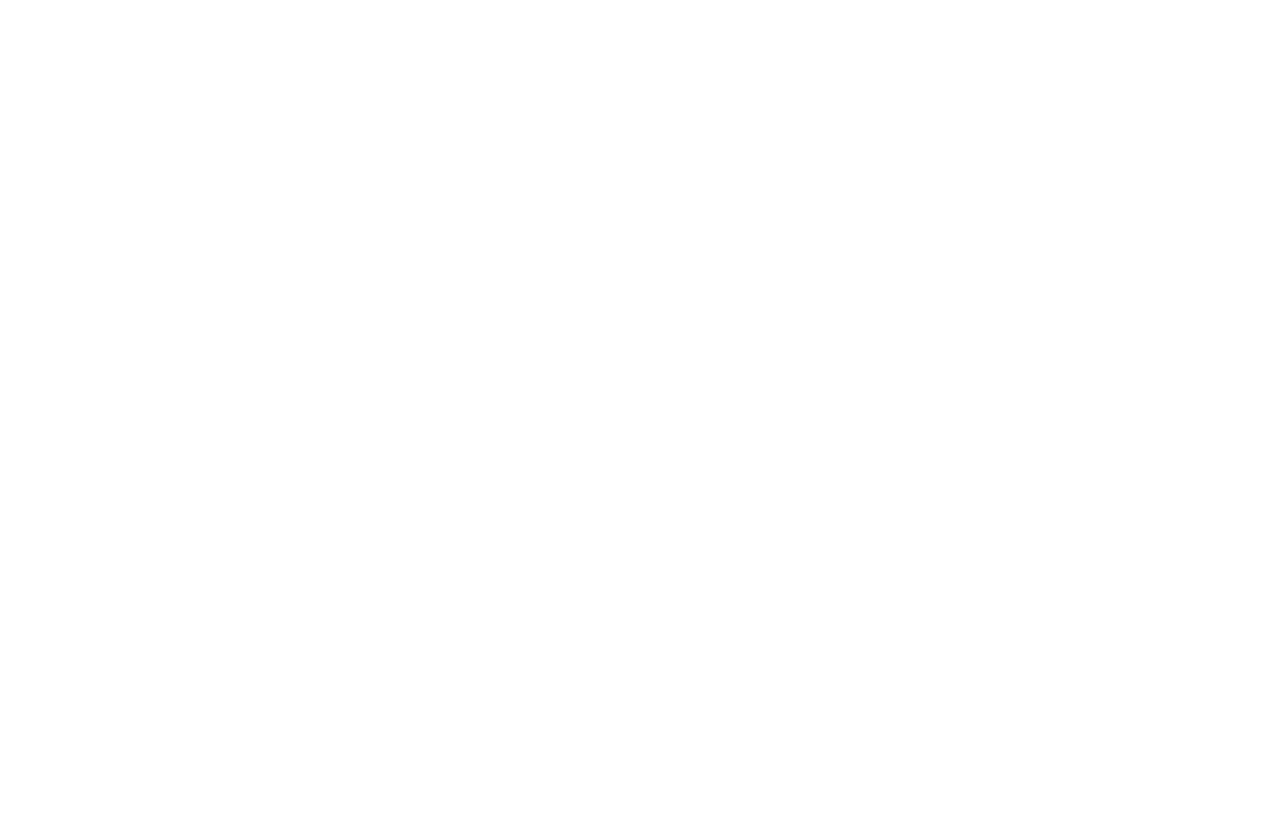
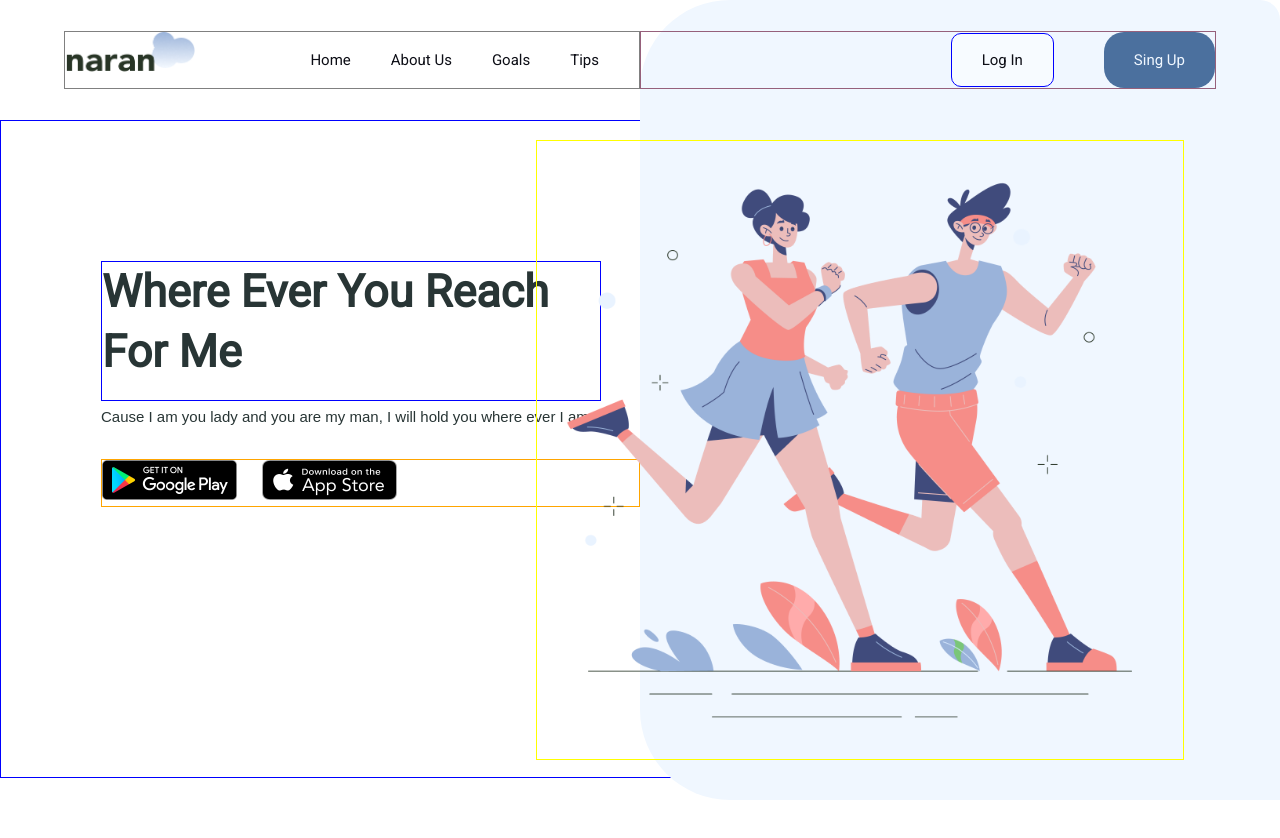
Before and after one commit to JosephPeru/webinformativavh, a plain HTML site: page index.html in a window 1280 px wide. Before the commit the page ends 800 px from the top, so only its background shows below. Drawn offline with Linux system fonts and the light colour scheme.

Commit message:
ED-Se avanzo hasta el hero del landing page

```diff
--- a/css/estilos.css
+++ b/css/estilos.css
@@ -0,0 +1,267 @@
+* {
+    margin: 0;
+    padding: 0;
+    box-sizing: border-box;
+  }
+
+  html {
+    font-size: 62.5%;
+    /* scroll-behavior: smooth; */
+  }
+
+  body {
+    --main-color: #283535;
+    --primry-color: #0d0e16;
+    --button-background: #4b709e;
+    --primary-button-background: #fe7649;
+    --background-color: #f0f7ff;
+  }
+
+  h1,
+  h2 {
+    font-family: 'Roboto', sans-serif;
+    color: var(--main-color);
+  }
+
+  h4,
+  h3 {
+    font-family: 'Mulish', sans-serif;
+    color: var(--main-color);
+  }
+
+  h3 {
+    font-weight: 750;
+    font-size: 2.2rem;
+    line-height: 6rem;
+    text-transform: capitalize;
+  }
+
+  p,
+  a,
+  li,
+  button {
+    font-family: 'Mulish', sans-serif;
+    color: var(--primry-color);
+  }
+
+  p {
+    font-size: 1.8rem;
+    line-height: 150%;
+    font-style: normal;
+    font-weight: normal;
+  }
+
+  a {
+    text-decoration: none;
+    cursor: pointer;
+  }
+
+  li {
+    list-style: none;
+  }
+
+  button {
+    padding: 1rem 3rem;
+    border-radius: 2rem;
+    border: none;
+    outline: none;
+    line-height: 3.6rem;
+    text-transform: capitalize;
+    cursor: pointer;
+    font-style: normal;
+    font-weight: normal;
+    font-size: 2rem;
+  }
+
+
+  .contenedor{
+    width: 90%;
+    max-width: 1200px;
+    margin: auto;
+  }
+
+/*===============================================ESTILOS AL MENU========================================*/
+
+
+/*-------LEFT SIDE------*/
+
+    header nav {
+    display: flex;
+    justify-content: space-between;
+    align-items: center;
+    width: 100%;
+    height: 12rem;
+}
+
+    header .contenedor .left-side-menu {
+    display: flex;
+    justify-content: space-between;
+    align-items: center;
+    width: 50%;
+    border: 1px solid gray;
+}
+
+    header nav .left-side-menu a img {
+    width: 13rem;
+    height: 5.4rem;
+}
+
+  header nav .left-side-menu .submenu {
+    height: inherit;
+    display: flex;
+    position: relative;
+
+  }
+
+  header nav .left-side-menu .submenu a {
+    margin-right: 4rem;
+  }
+
+  header nav .left-side-menu .submenu a li {
+    font-size: 1.5rem;
+    line-height: 3.6rem;
+    text-transform: capitalize;
+    transition: all 0.2s;
+    font-family: 'Roboto', sans-serif;
+  }
+
+  header nav .left-side-menu .submenu a li:hover{
+    color: var(--button-background);
+    border-bottom: 1px solid var(--main-color);
+    transition: all 5s;
+  }
+
+/*------------------RIGHT SIDE----------------*/
+
+  header .right-side-menu {
+      border: 1px solid rgb(150, 96, 123);
+      width: 50%;
+      z-index: 9;
+  }
+
+  header nav .right-side-menu .sub-menu {
+     width: 100%;
+     display: flex;
+     justify-content: flex-end;
+     align-items: center;
+     height: inherit;
+ }
+
+header nav .right-side-menu .sub-menu a{
+     margin-right: 5rem;
+     background: rgb(255, 255, 255, 0.5);
+     border: 1px solid blue;
+     border-radius: 1rem;
+     padding: 0.8rem 3rem;
+
+
+}
+
+header nav .right-side-menu .sub-menu a li{
+    font-size: 1.5rem;
+    line-height: 3.6rem;
+    text-transform: capitalize;
+    transition: all 0.2s;
+    font-family: 'Roboto', sans-serif;
+}
+
+
+header nav .right-side-menu .sub-menu .btnsing{
+    font-family: 'Roboto', sans-serif;
+    font-size: 1.5rem;
+    background-color: var(--button-background);
+    color:var(--background-color)
+}
+
+/*==============================================HERO MAIN====================================*/
+
+
+
+
+.main-hero-section{
+    border: 1px solid blue;
+    width: 100%;
+    height: 100%;
+    margin: auto;
+    padding: 0 10rem;
+    display: flex;
+    justify-content: space-between;
+    align-items: center;
+    margin-bottom: 10rem;
+}
+
+/* ------LEFT SIDE------- */
+
+
+.hero-left-side{
+    width: 50%;
+    height: 82vh;
+    padding-top: 14rem;
+}
+
+
+.hero-left-side h1{
+    width: 50rem;
+    height: 14rem;
+    font-size: 4.5rem;
+    line-height: 6rem;
+    border: 1px solid blue;
+    color: var(--main-color);
+    font-style: normal;
+    margin-bottom: 0.5rem;
+    text-transform: capitalize;
+}
+
+.hero-left-side p{
+    font-size: 1.5rem;
+    font-weight: 500;
+    color: var(--main-color);
+    margin-bottom: 3rem;
+}
+
+.hero-left-side .button-group{
+    display: flex;
+    justify-content: flex-start;
+    width: auto;
+    border: 1px solid orange;
+}
+
+.hero-left-side .button-group a img{
+        width: 13.5rem;
+}
+
+.hero-left-side .button-group a img:first-child{
+    width: 13.5rem;
+    margin-right: 2.5rem;
+}
+
+/* ------RIGHT SIDE------- */
+
+.main-hero-section .hero-right-side{
+    width: 50%;
+    height: 100vh;
+    background-color: var(--background-color);
+    position: absolute;
+    right: 0;
+    top: 0;
+    border-radius: 90px 20px 0px 90px;
+    display: flex;
+    justify-content: center;
+    align-items: center;
+}
+
+.main-hero-section .hero-right-side img{
+    border: 1px solid yellow;
+    width: 90rem;
+    height: 62rem;
+    margin-right: 20rem;
+    margin-top: 10rem;
+}
+
+
+
+
+
+/* .main-hero-section .hero-right-side img{
+    width: 50rem;
+} */
--- a/index.html
+++ b/index.html
@@ -1,12 +1,71 @@
 <!DOCTYPE html>
 <html lang="en">
-<head>
-    <meta charset="UTF-8">
-    <meta http-equiv="X-UA-Compatible" content="IE=edge">
-    <meta name="viewport" content="width=device-width, initial-scale=1.0">
-    <title>Document</title>
-</head>
-<body>
+  <head>
+    <meta charset="UTF-8" />
+    <meta http-equiv="X-UA-Compatible" content="IE=edge" />
+    <meta name="viewport" content="width=device-width, initial-scale=1.0" />
+    <link rel="stylesheet" href="css/estilos.css" />
+    <link rel="preconnect" href="https://fonts.gstatic.com">
+    <link href="https://fonts.googleapis.com/css2?family=Roboto:wght@300;400&display=swap" rel="stylesheet">
+    <title>Web para Aplicacion Móvil</title>
+  </head>
+  <body>
+    <header>
+    <nav class="contenedor">
 
-</body>
+        <div class="left-side-menu">
+          <div class="logo">
+            <a href="#">
+              <img src="images/logo1.png" alt="logo" />
+            </a>
+          </div>
+          <div class="submenu">
+            <a href="#" >
+              <li>Home</li>
+            </a>
+            <a href="#">
+              <li>About us</li>
+            </a>
+            <a href="#">
+              <li>Goals</li>
+            </a>
+            <a href="#">
+              <li>Tips</li>
+            </a>
+          </div>
+        </div>
+
+        <div class="right-side-menu">
+          <div class="sub-menu">
+            <a href="#"><li>Log in</li></a>
+            <button id="" class="btnsing">Sing up</button>
+          </div>
+        </div>
+
+    </nav>
+            <!--------------HERO MAIN------------->
+            <section class="main-hero-section">
+                <!-- LEFT SIDE -->
+                <div class="hero-left-side">
+                    <h1>Where ever you reach for me</h1>
+                    <p>Cause I am you lady and you are my man, I will hold you where ever I am</p>
+                    <div class="button-group">
+                        <a href="#">
+                            <img src="images/icons/googlePlay.png" alt="playstore">
+                        </a>
+                        <a href="#">
+                            <img src="images/icons/appstore.png" alt="appstore">
+                        </a>
+                    </div>
+                </div>
+                <!-- RIGHT SIDE -->
+                <div class="hero-right-side">
+                    <img src="images/heropage.png" alt="HeroSection">
+                </div>
+            </section>
+
+
+    </header>
+
+  </body>
 </html>
```
